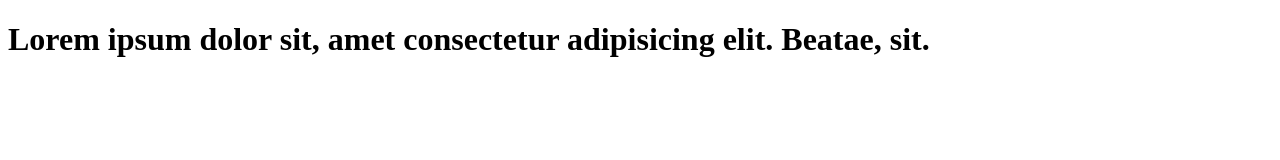
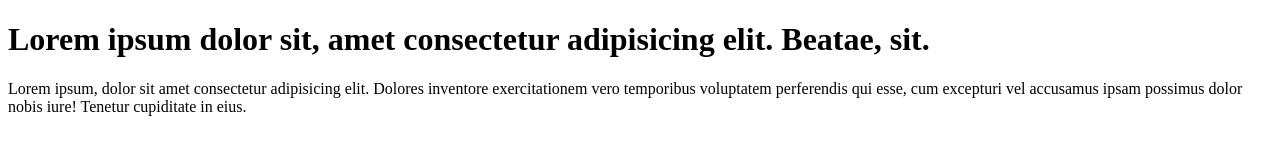
Before and after one commit to z1kmus/learn-git, a plain HTML site: page index.html in a window 1280 px wide. Drawn offline with Linux system fonts and the light colour scheme.

Commit message:
add a paragraph

```diff
--- a/index.html
+++ b/index.html
@@ -9,6 +9,9 @@
 
 <body>
     <h1>Lorem ipsum dolor sit, amet consectetur adipisicing elit. Beatae, sit.</h1>
+    <p>Lorem ipsum, dolor sit amet consectetur adipisicing elit. Dolores inventore exercitationem vero temporibus
+        voluptatem perferendis qui esse, cum excepturi vel accusamus ipsam possimus dolor nobis iure! Tenetur cupiditate
+        in eius.</p>
 </body>
 
 </html>
```
